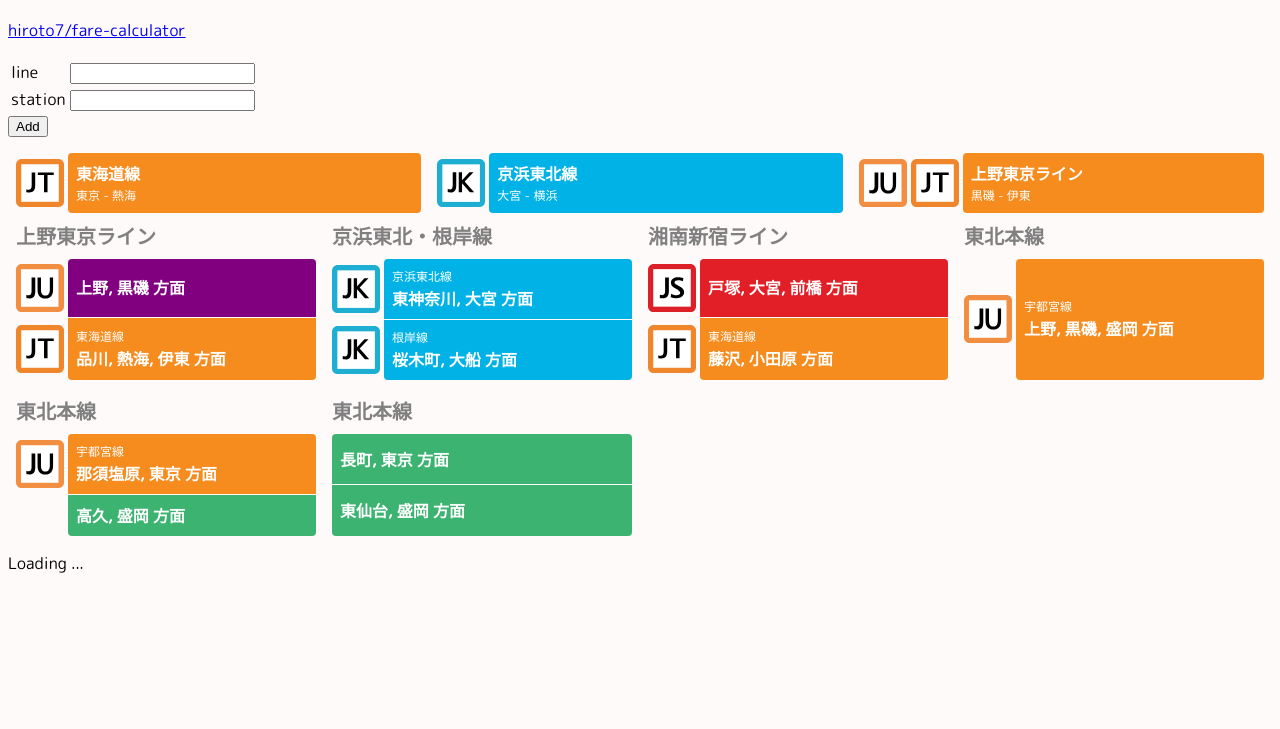
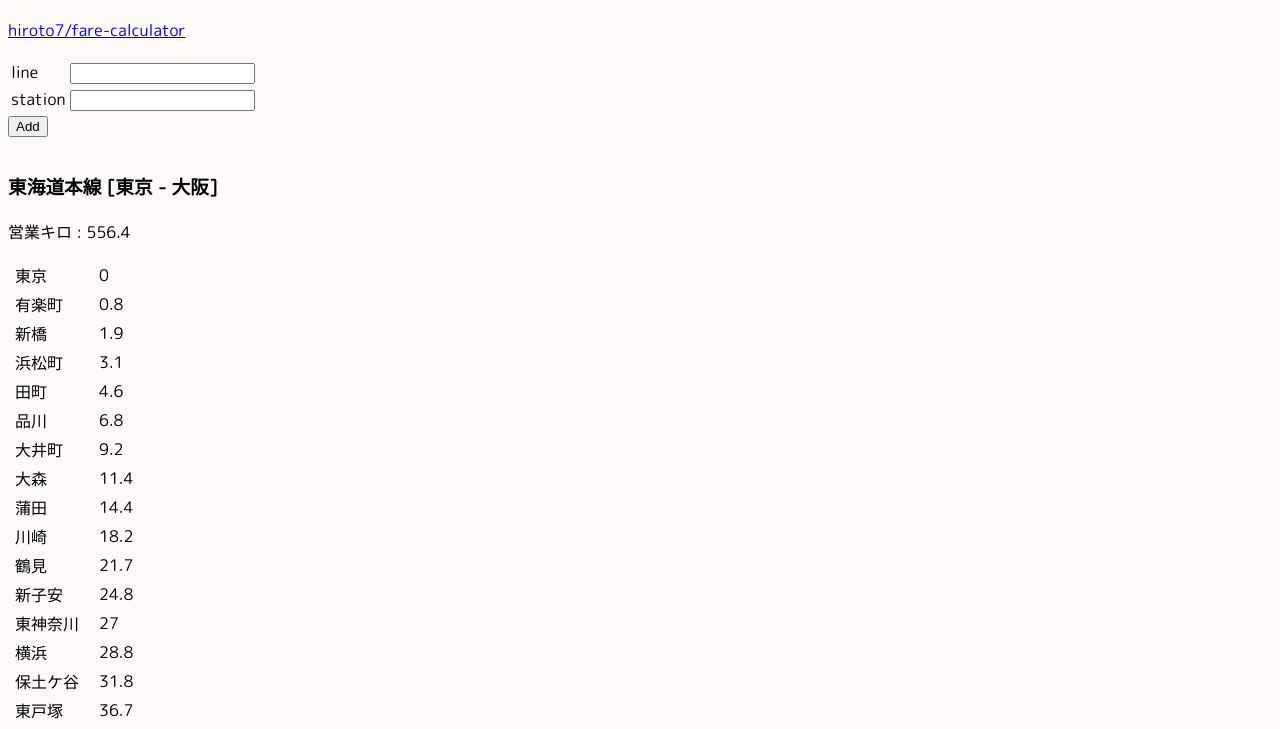
Before and after one commit to hiroto7/fare-calculator, a website built with webpack: page app/index.html in a window 1280 px wide. Shown: the part 71-800 px from the top of the page. Built offline with nearby package versions, Linux system fonts and the light colour scheme.

Commit message:
[Remove] x-named-direction-listのサンプルを除去

```diff
--- a/app/index.html
+++ b/app/index.html
@@ -6,11 +6,9 @@
     body {
         background-color: snow;
         font-family: "M PLUS Rounded 1c";
+        margin: 0;
     }
 </style>
-
-<h1>fare-calculator</h1>
-<p><a href="https://github.com/hiroto7/fare-calculator">hiroto7/fare-calculator</a></p>
 
 <template id="x-line-summary-template">
     <style>
@@ -67,7 +65,7 @@
         ::slotted(img) {
             align-self: center;
             width: 100%;
-            margin: 4px 0;
+            margin: 2px 0;
         }
 
         x-line-summary {
@@ -119,11 +117,11 @@
         }
 
         ::slotted(h1) {
-            font-size: 20px;
+            font-size: 16px;
         }
 
         ::slotted(p) {
-            font-size: 15px;
+            font-size: 12px;
         }
 
         .summary {
@@ -176,7 +174,12 @@
     }
 </script>
 
-<form>
+<header style="margin: 8px;">
+    <h1>fare-calculator</h1>
+    <p><a href="https://github.com/hiroto7/fare-calculator">hiroto7/fare-calculator</a></p>
+</header>
+
+<form style="margin: 8px;">
     <table>
         <tr>
             <td>line</td>
@@ -190,114 +193,10 @@
     <input type="button" value="Add" id="add-button">
 </form>
 
-<x-line-list style="margin: 8px;" id="list1">
+<x-line-list style="margin: 16px;" id="list1">
 </x-line-list>
 
-<x-line-list style="margin: 8px;">
-    <x-line-button style="--color: #f68b1e; --symbols-count: 1" slot="line">
-        <img src=" ./sample/JT.svg" slot="symbol">
-        <h1 slot="summary">東海道線</h1>
-        <p slot="summary">東京 - 熱海</p>
-    </x-line-button>
-
-    <x-line-button style="--color: #00b2e5; --symbols-count: 1" slot="line">
-        <img src="./sample/JK.svg" slot="symbol">
-        <h1 slot="summary">京浜東北線</h1>
-        <p slot="summary">大宮 - 横浜</p>
-    </x-line-button>
-
-    <x-line-button style="--color: #f68b1e; --symbols-count: 2" slot="line">
-        <img src="./sample/JU.svg" slot="symbol">
-        <img src="./sample/JT.svg" slot="symbol">
-        <h1 slot="summary">上野東京ライン</h1>
-        <p slot="summary">黒磯 - 伊東</p>
-    </x-line-button>
-
-</x-line-list>
-
-<x-line-list style="margin: 8px;">
-    <x-named-direction-list slot="line" style="--symbols-count: 1">
-        <h1 slot="summary">上野東京ライン</h1>
-
-        <x-line-button style="--color: #800080;" slot="direction">
-            <img src="./sample/JU.svg" slot="symbol">
-            <h1 slot="summary">上野, 黒磯 方面</h1>
-        </x-line-button>
-
-        <x-line-button style="--color: #f68b1e;" slot="direction">
-            <img src="./sample/JT.svg" slot="symbol">
-            <p slot="summary">東海道線</p>
-            <h1 slot="summary">品川, 熱海, 伊東 方面</h1>
-        </x-line-button>
-    </x-named-direction-list>
-
-    <x-named-direction-list slot="line" style="--symbols-count: 1">
-        <h1 slot="summary">京浜東北・根岸線</h1>
-
-        <x-line-button style="--color: #00b2e5;" slot="direction">
-            <img src="./sample/JK.svg" slot="symbol">
-            <p slot="summary">京浜東北線</p>
-            <h1 slot="summary">東神奈川, 大宮 方面</h1>
-        </x-line-button>
-
-        <x-line-button style="--color: #00b2e5;" slot="direction">
-            <img src="./sample/JK.svg" slot="symbol">
-            <p slot="summary">根岸線</p>
-            <h1 slot="summary">桜木町, 大船 方面</h1>
-        </x-line-button>
-    </x-named-direction-list>
-
-    <x-named-direction-list slot="line" style="--symbols-count: 1">
-        <h1 slot="summary">湘南新宿ライン</h1>
-
-        <x-line-button style="--color: #e21f26;" slot="direction">
-            <img src="./sample/JS.svg" slot="symbol">
-            <h1 slot="summary">戸塚, 大宮, 前橋 方面</h1>
-        </x-line-button>
-
-        <x-line-button style="--color: #f68b1e;" slot="direction">
-            <img src="./sample/JT.svg" slot="symbol">
-            <p slot="summary">東海道線</p>
-            <h1 slot="summary">藤沢, 小田原 方面</h1>
-        </x-line-button>
-    </x-named-direction-list>
-
-    <x-named-direction-list slot="line" style="--symbols-count: 1">
-        <h1 slot="summary">東北本線</h1>
-
-        <x-line-button style="--color: #f68b1e;" slot="direction">
-            <img src="./sample/JU.svg" slot="symbol">
-            <p slot="summary">宇都宮線</p>
-            <h1 slot="summary">上野, 黒磯, 盛岡 方面</h1>
-        </x-line-button>
-    </x-named-direction-list>
-
-    <x-named-direction-list slot="line" style="--symbols-count: 1">
-        <h1 slot="summary">東北本線</h1>
-
-        <x-line-button style="--color: #f68b1e;" slot="direction">
-            <img src="./sample/JU.svg" slot="symbol">
-            <p slot="summary">宇都宮線</p>
-            <h1 slot="summary">那須塩原, 東京 方面</h1>
-        </x-line-button>
-
-        <x-line-button style="--color: #3cb371;" slot="direction">
-            <h1 slot="summary">高久, 盛岡 方面</h1>
-        </x-line-button>
-    </x-named-direction-list>
-
-    <x-named-direction-list slot="line" style="--symbols-count: 0">
-        <h1 slot="summary">東北本線</h1>
-
-        <x-line-button style="--color: #3cb371;" slot="direction">
-            <h1 slot="summary">長町, 東京 方面</h1>
-        </x-line-button>
-
-        <x-line-button style="--color: #3cb371;" slot="direction">
-            <h1 slot="summary">東仙台, 盛岡 方面</h1>
-        </x-line-button>
-    </x-named-direction-list>
-</x-line-list>
-
-<p id="loading">Loading ...</p>
+<p id="loading" style="margin: 8px;">Loading ...</p>
+<section id="sec1" style="margin: 8px;">
+</section>
 <script src="bundle.js"></script>
```
